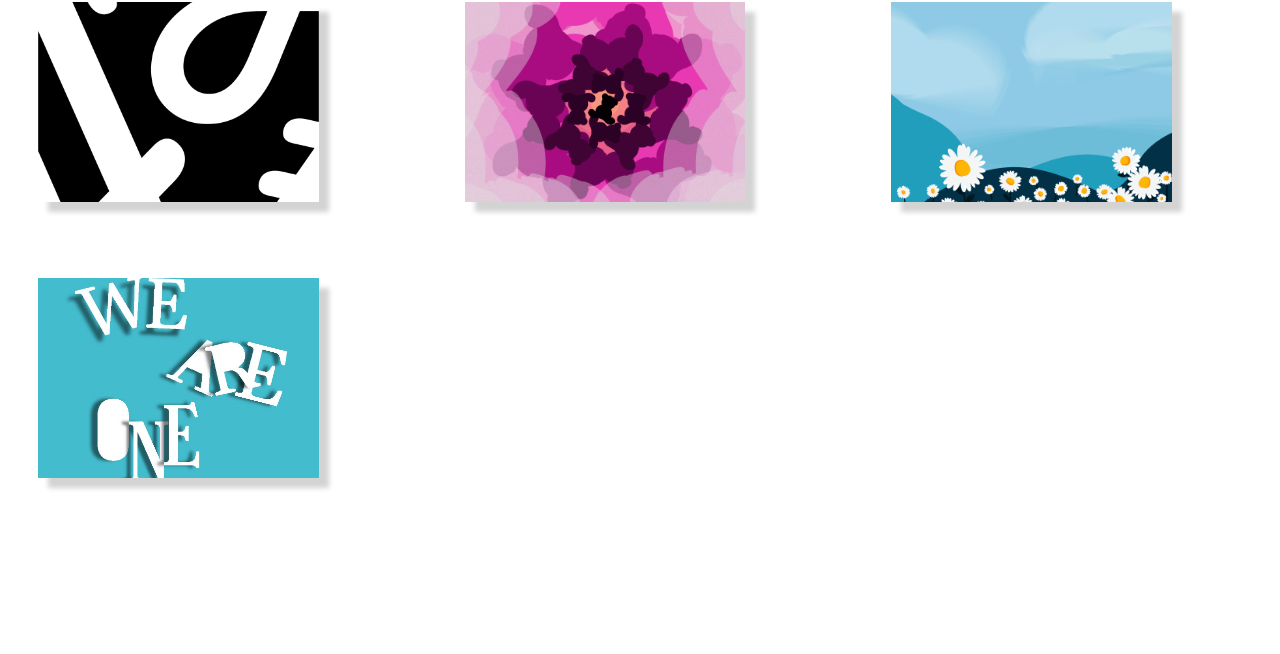
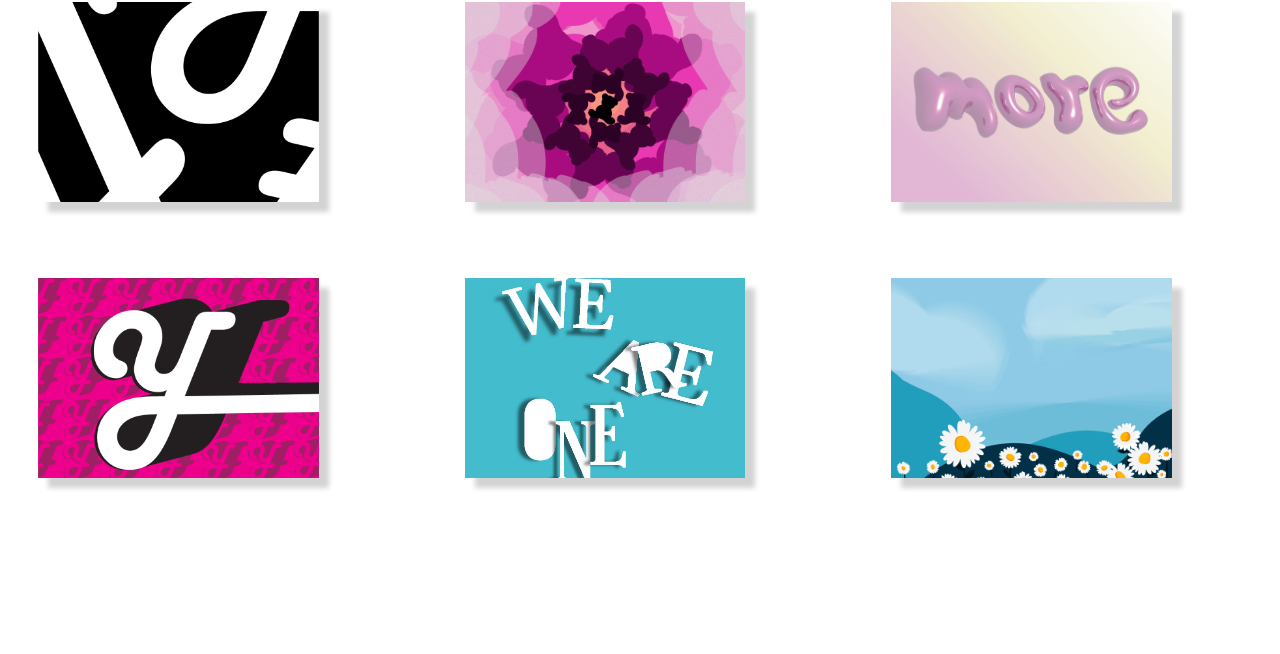
Before and after one commit to yiokchu/My-Website2.0, a plain HTML site: page pages/posters.html in a window 1280 px wide. Shown: the part 146-800 px from the top of the page. Drawn offline with Linux system fonts and the light colour scheme.

Commit message:
PostersUpdate

```diff
--- a/pages/posters.html
+++ b/pages/posters.html
@@ -46,8 +46,14 @@
         </div>
 
         <div class="art-portfolio-item-wrapper">
-            <a href="../Images/art-port/CompositionNarrativeWithIcons.gif">
-                <div class="art-portfolio-img-background" style="background-image:url(../images/art-port/CompositionNarrativeWithIcons.gif)" > </div>
+            <a href="../Images/art-port/3D-text-poster.png">
+                <div class="art-portfolio-img-background" style="background-image:url(../images/art-port/3D-text-poster.png)" > </div>
+            </a>
+        </div>
+
+        <div class="art-portfolio-item-wrapper">
+            <a href="../Images/art-port/BratzStylePoster.gif">
+                <div class="art-portfolio-img-background" style="background-image:url(../images/art-port/BratzStylePoster.gif)" > </div>
             </a>
         </div>
 
@@ -56,5 +62,11 @@
                 <div class="art-portfolio-img-background" style="background-image:url(../images/art-port/we-are-one-poster.jpg)" > </div>
             </a>
         </div>
+
+        <div class="art-portfolio-item-wrapper">
+            <a href="../Images/art-port/CompositionNarrativeWithIcons.gif">
+                <div class="art-portfolio-img-background" style="background-image:url(../images/art-port/CompositionNarrativeWithIcons.gif)" > </div>
+            </a>
+        </div>
     </div>
 </div>
```
